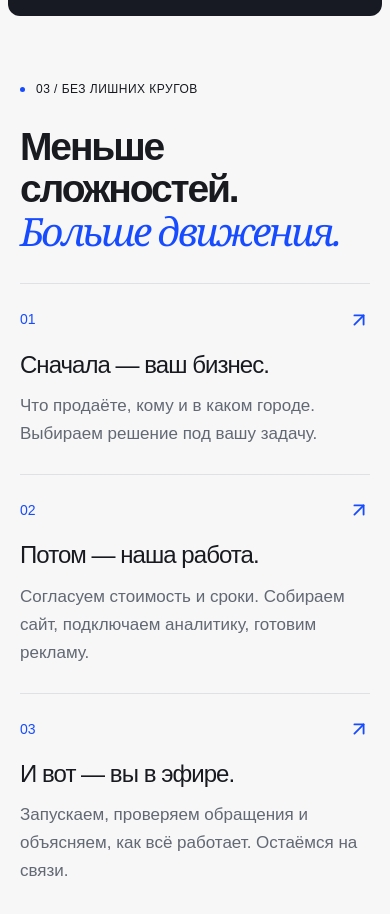
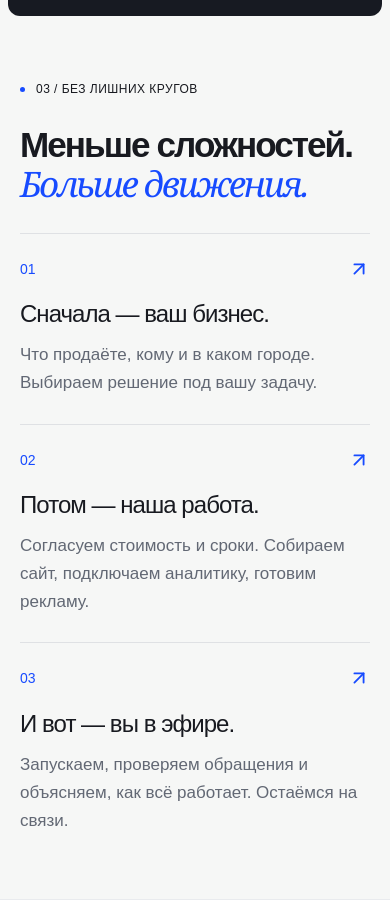
Before and after one commit to yaroslavkiri4ykknifhit-max/colddev, a Next.js app: page / in a window 390 px wide. Shown: the part 5760-6674 px from the top of the page. Built offline with nearby package versions, Linux system fonts and the light colour scheme.

Commit message:
Keep the process heading balanced on narrow phones

```diff
--- a/src/app/globals.css
+++ b/src/app/globals.css
@@ -285,6 +285,7 @@ html{-webkit-text-size-adjust:100%;text-size-adjust:100%}
   .benefit-strip svg{width:18px;height:18px;flex-shrink:0}
 
   .process-heading{margin-bottom:30px;gap:0}
+  .process h2{font-size:clamp(30px,9vw,54px)}
   .process-doodle{display:none}
   .process-grid{grid-template-columns:minmax(0,1fr);gap:26px}
   .process-grid article{padding:24px 0 0}
```
